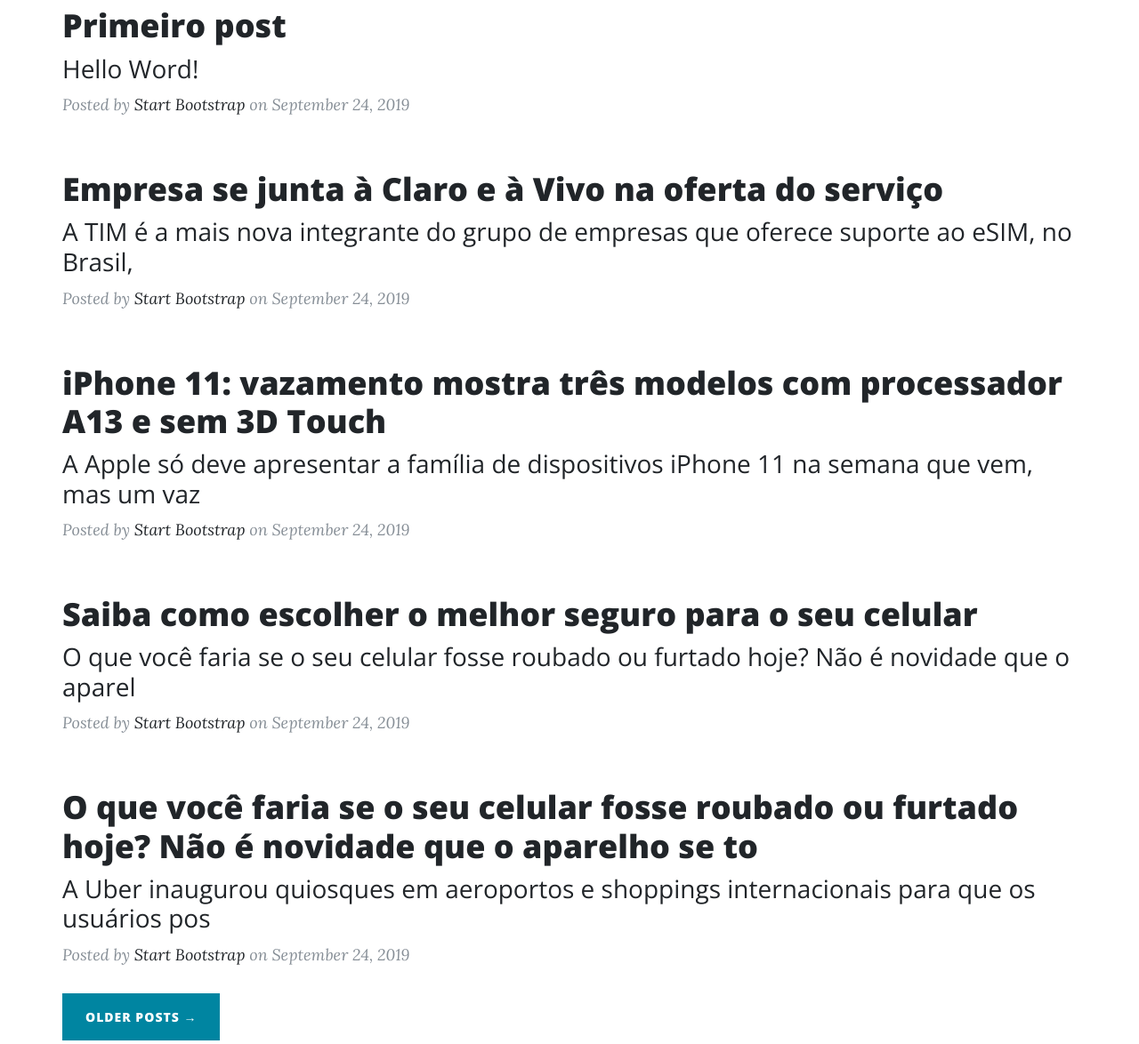
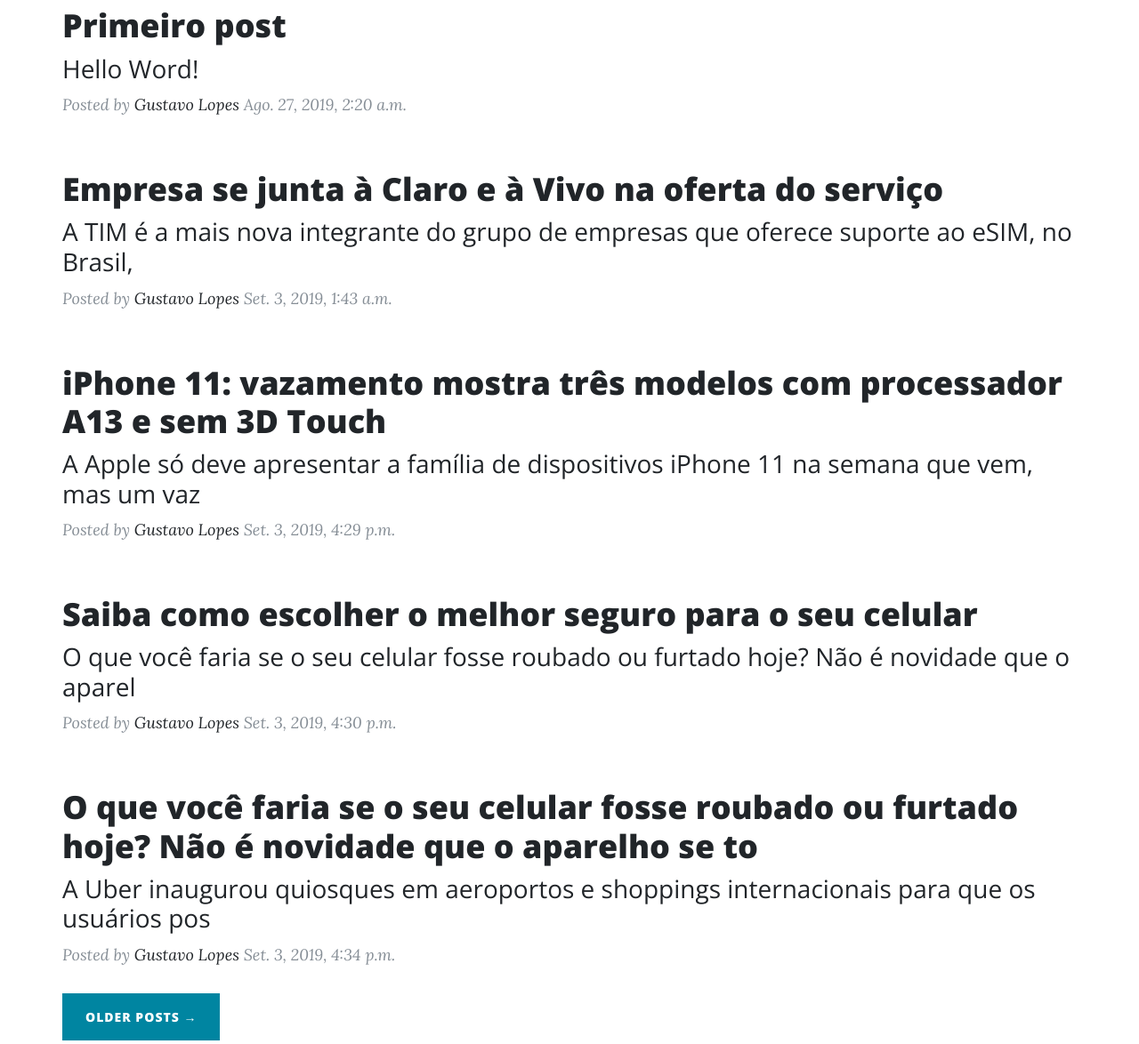
Before and after one commit to gustavolopesv3/blogdjango, a Django app: page / in a window 1280 px wide. Shown: the part 605-1779 px from the top of the page at 89% size. Run offline with Django 3.2, Linux system fonts and the light colour scheme; data comes from the database, SQL or seed files in the repository; some libraries are stand-ins or nearby versions.

Commit message:
Adicionado autor na preview do index e data da postagem.

```diff
--- a/templates/blog/index.html
+++ b/templates/blog/index.html
@@ -36,8 +36,8 @@
             </h3>
           </a>
           <p class="post-meta">Posted by
-            <a href="#">Start Bootstrap</a>
-            on September 24, 2019</p>
+            <a href="#">{{ i.autor }}</a>
+            {{ i.data_criacao }}</p>
         </div>
   {% endfor %}
         <!-- Pager -->
```
